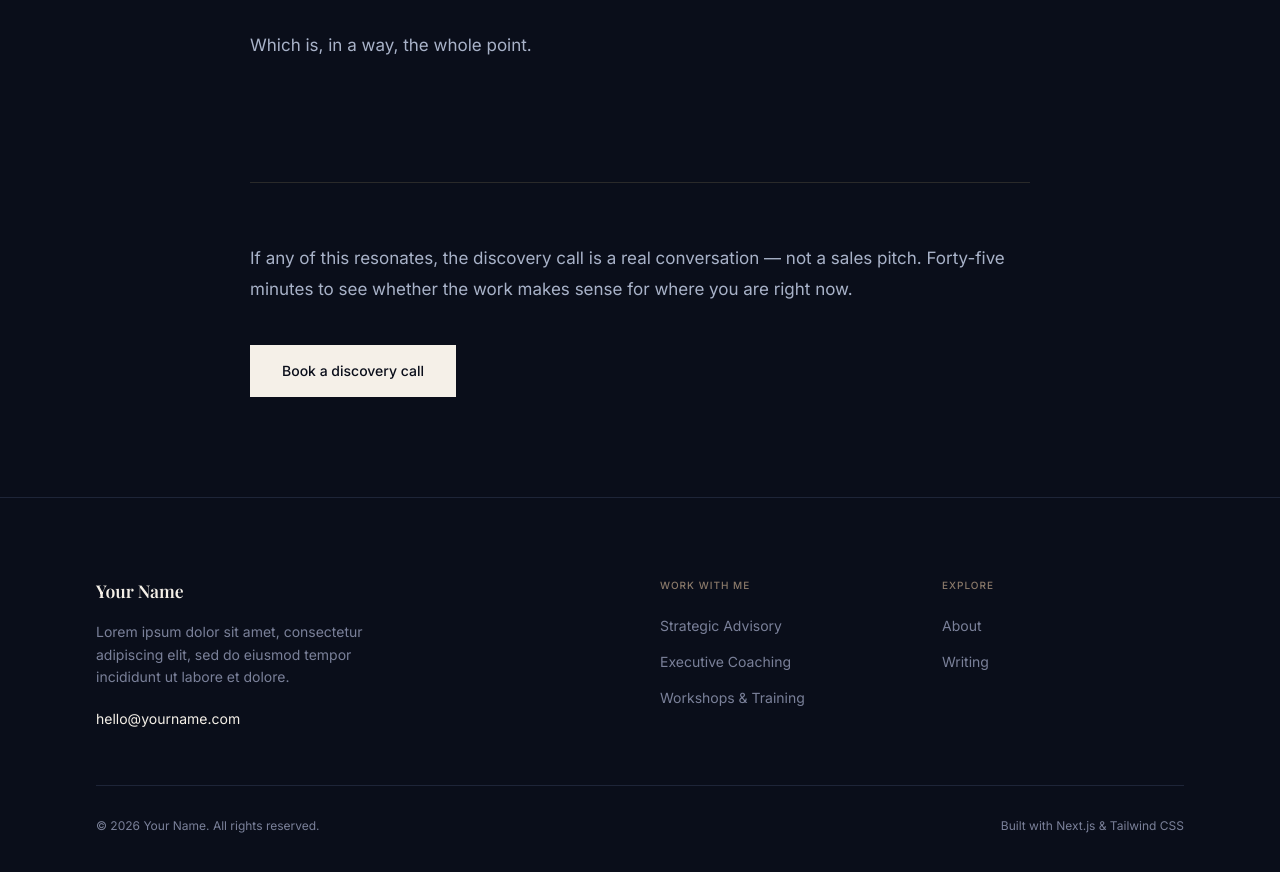
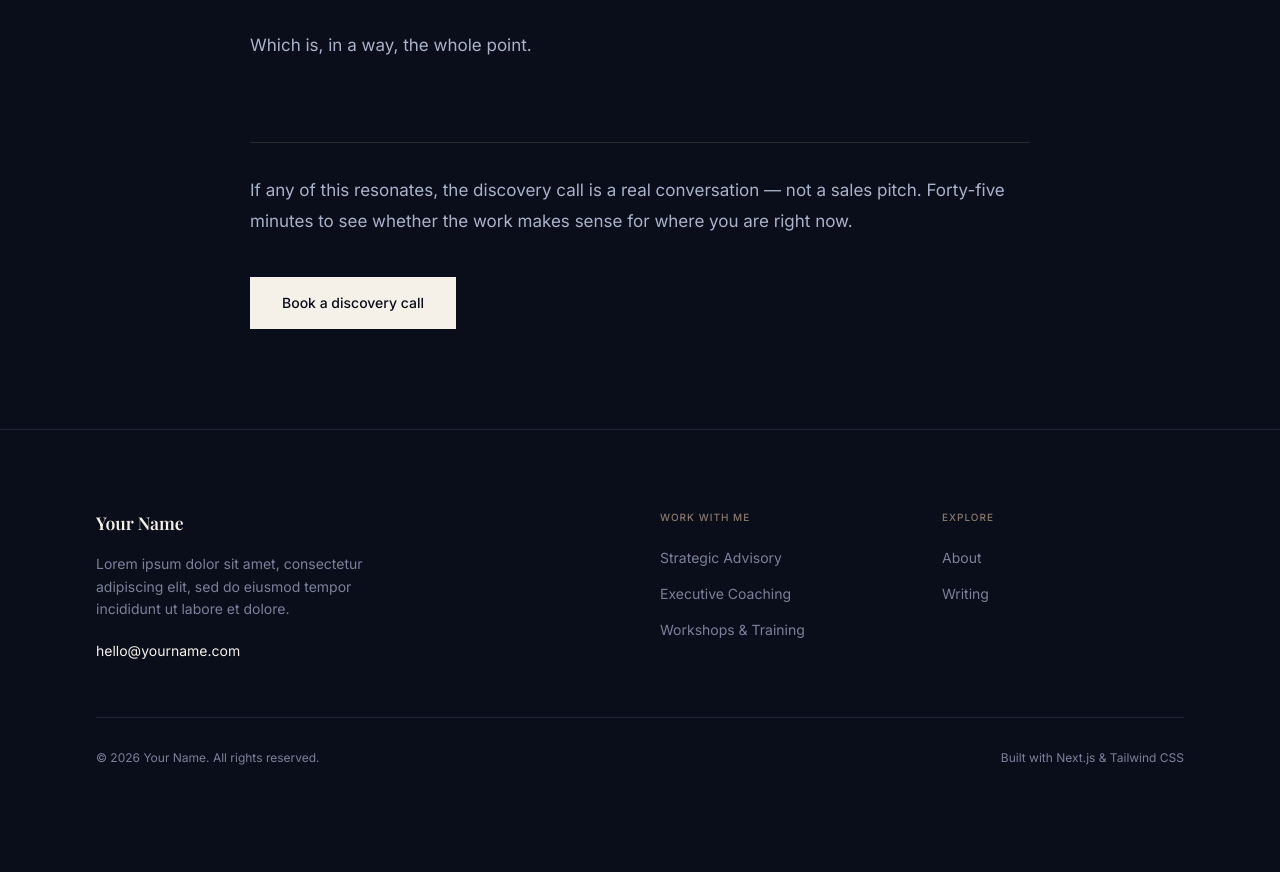
Before and after one commit to jskroening-afk/my-site, a Next.js app: page /about in a window 1280 px wide. Shown: the part 2260-3132 px from the top of the page. After the commit the page ends 3106 px from the top, so only its background shows below. Built offline with nearby package versions, Linux system fonts and the light colour scheme; a web font is replaced by a local one.

Commit message:
fix CTA spacing

```diff
--- a/app/(site)/about/page.tsx
+++ b/app/(site)/about/page.tsx
@@ -75,8 +75,8 @@ export default function AboutPage() {
       </section>
 
       {/* CTA */}
-      <section style={{ paddingTop: '60px', paddingBottom: '100px' }}>
-        <hr style={{ border: 'none', borderTop: '1px solid #2a2a2a', marginBottom: '60px' }} />
+      <section style={{ paddingTop: '20px', paddingBottom: '100px' }}>
+        <hr style={{ border: 'none', borderTop: '1px solid #2a2a2a', marginBottom: '32px' }} />
         <p style={{ fontSize: '1.0625rem', lineHeight: '1.85', color: '#a8b2c8', marginBottom: '40px' }}>
           If any of this resonates, the discovery call is a real conversation &mdash; not a sales pitch. Forty-five minutes to see whether the work makes sense for where you are right now.
         </p>
```
